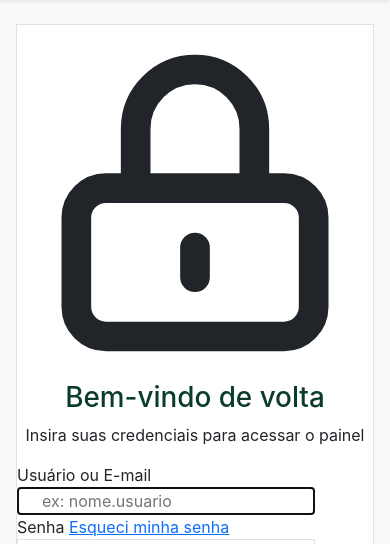
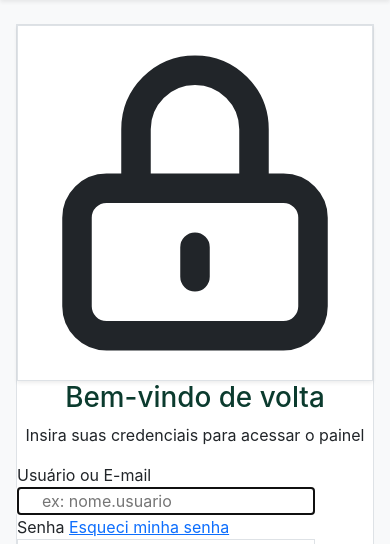
Before and after one commit to luizebaldoni/EcoView, a Django app: page /login/ in a window 390 px wide. Shown: the part 87-631 px from the top of the page. Run offline with Django 5.2, Linux system fonts and the light colour scheme.

Commit message:
feat: enhance login page design and user experience

```diff
--- a/templates/login.html
+++ b/templates/login.html
@@ -3,23 +3,24 @@
 {% block title %}Entrar — EcoView{% endblock %}
 
 {% block content %}
-<div class="w-full max-w-md bg-white p-8 sm:p-10 rounded-2xl shadow-xl shadow-slate-200/50 border border-slate-100 transition-all duration-300">
+<div class="w-full max-w-md mx-auto bg-white p-8 sm:p-10 rounded-2xl shadow-xl shadow-slate-200/50 border border-slate-100 transition-all duration-300">
 
-    <!-- Logo ou Ícone Sutil em SVG -->
+    <!-- Ícone Sutil no Topo (Proporção Corrigida) -->
     <div class="flex justify-center mb-6">
-        <div class="w-12 h-12 rounded-xl bg-teal-50 flex items-center justify-center text-teal-700 shadow-inner">
+        <div class="w-12 h-12 rounded-xl bg-teal-50 flex items-center justify-center text-teal-700 shadow-sm border border-teal-100/50">
             <svg class="w-6 h-6" fill="none" stroke="currentColor" stroke-width="2" viewBox="0 0 24 24" xmlns="http://www.w3.org/2000/svg">
                 <path stroke-linecap="round" stroke-linejoin="round" d="M12 15v2m-6 4h12a2 2 0 002-2v-6a2 2 0 00-2-2H6a2 2 0 00-2 2v6a2 2 0 002 2zm10-10V7a4 4 0 00-8 0v4h8z"></path>
             </svg>
         </div>
     </div>
 
+    <!-- Títulos -->
     <div class="text-center mb-8">
         <h1 class="text-2xl font-semibold tracking-tight text-slate-900">Bem-vindo de volta</h1>
         <p class="text-sm text-slate-500 mt-1">Insira suas credenciais para acessar o painel</p>
     </div>
 
-    <!-- Bloco de Mensagens Globais do Django (ex: Erros de autenticação, avisos) -->
+    <!-- Bloco de Mensagens Globais do Django -->
     {% if messages %}
         <div class="mb-6 space-y-2">
             {% for message in messages %}
@@ -34,7 +35,7 @@
     <form method="post" action="{% url 'login' %}" class="space-y-5" novalidate>
         {% csrf_token %}
 
-        <!-- Exibição de Erros Globais do Formulário -->
+        <!-- Erros Globais do Formulário -->
         {% if form.non_field_errors %}
             <div class="p-3 text-sm rounded-lg bg-red-50 text-red-700 border border-red-100">
                 {% for error in form.non_field_errors %}
@@ -48,7 +49,7 @@
             <label for="{{ form.username.id_for_label }}" class="block text-sm font-medium text-slate-700 mb-1.5">Usuário ou E-mail</label>
             <input type="text" name="{{ form.username.name }}" id="{{ form.username.id_for_label }}"
                    value="{{ form.username.value|default:'' }}" required autofocus
-                   class="w-full px-4 py-2.5 text-slate-800 bg-slate-50 border border-slate-300 rounded-lg text-sm focus:outline-none focus:ring-2 focus:ring-teal-500 focus:border-transparent transition-all duration-200 placeholder:text-slate-400"
+                   class="w-full px-4 py-2.5 text-slate-800 bg-slate-50/50 border border-slate-300 rounded-lg text-sm focus:outline-none focus:ring-2 focus:ring-teal-500 focus:border-transparent transition-all duration-200 placeholder:text-slate-400"
                    placeholder="ex: nome.usuario">
             {% if form.username.errors %}
                 <p class="text-xs text-red-600 mt-1">{{ form.username.errors.0 }}</p>
@@ -62,7 +63,7 @@
                 <a href="#" class="text-xs font-medium text-teal-700 hover:text-teal-800 transition-colors">Esqueci minha senha</a>
             </div>
             <input type="password" name="{{ form.password.name }}" id="{{ form.password.id_for_label }}" required
-                   class="w-full px-4 py-2.5 text-slate-800 bg-slate-50 border border-slate-300 rounded-lg text-sm focus:outline-none focus:ring-2 focus:ring-teal-500 focus:border-transparent transition-all duration-200 placeholder:text-slate-400"
+                   class="w-full px-4 py-2.5 text-slate-800 bg-slate-50/50 border border-slate-300 rounded-lg text-sm focus:outline-none focus:ring-2 focus:ring-teal-500 focus:border-transparent transition-all duration-200 placeholder:text-slate-400"
                    placeholder="••••••••">
             {% if form.password.errors %}
                 <p class="text-xs text-red-600 mt-1">{{ form.password.errors.0 }}</p>
```
